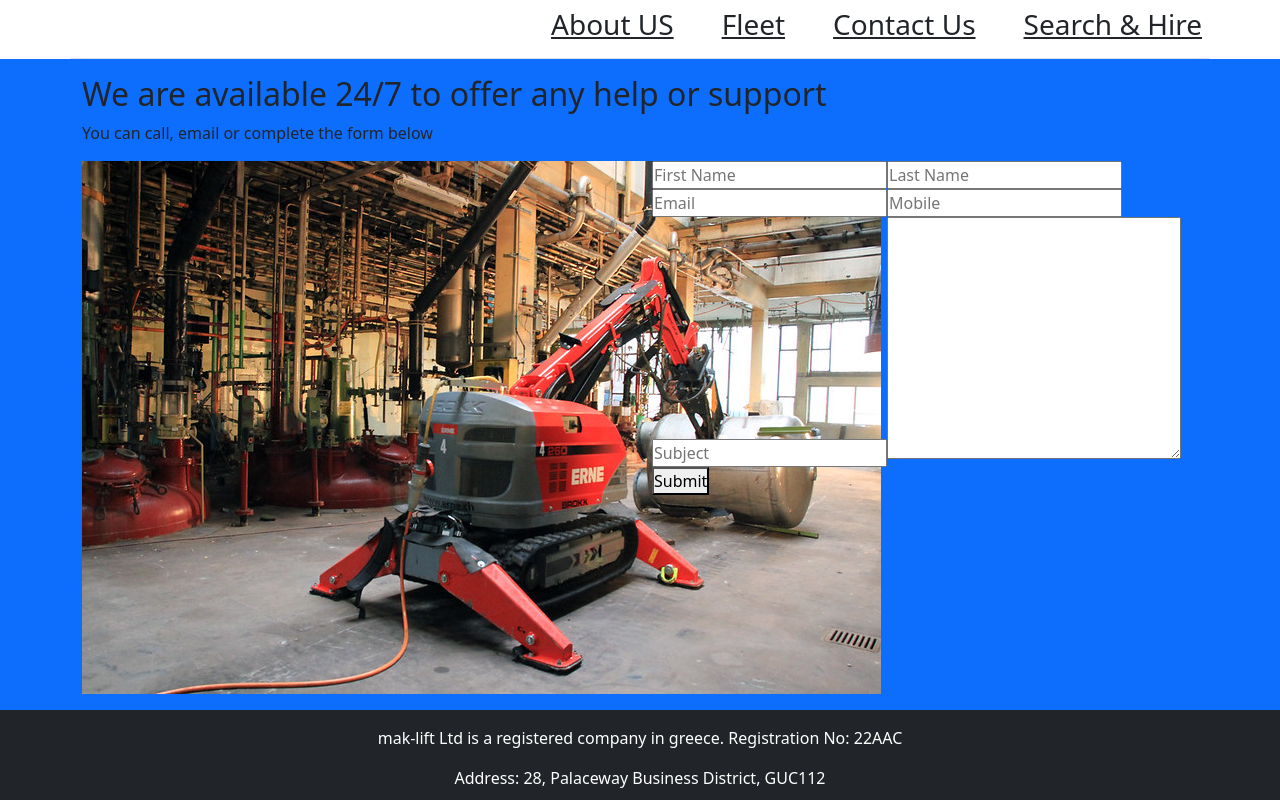
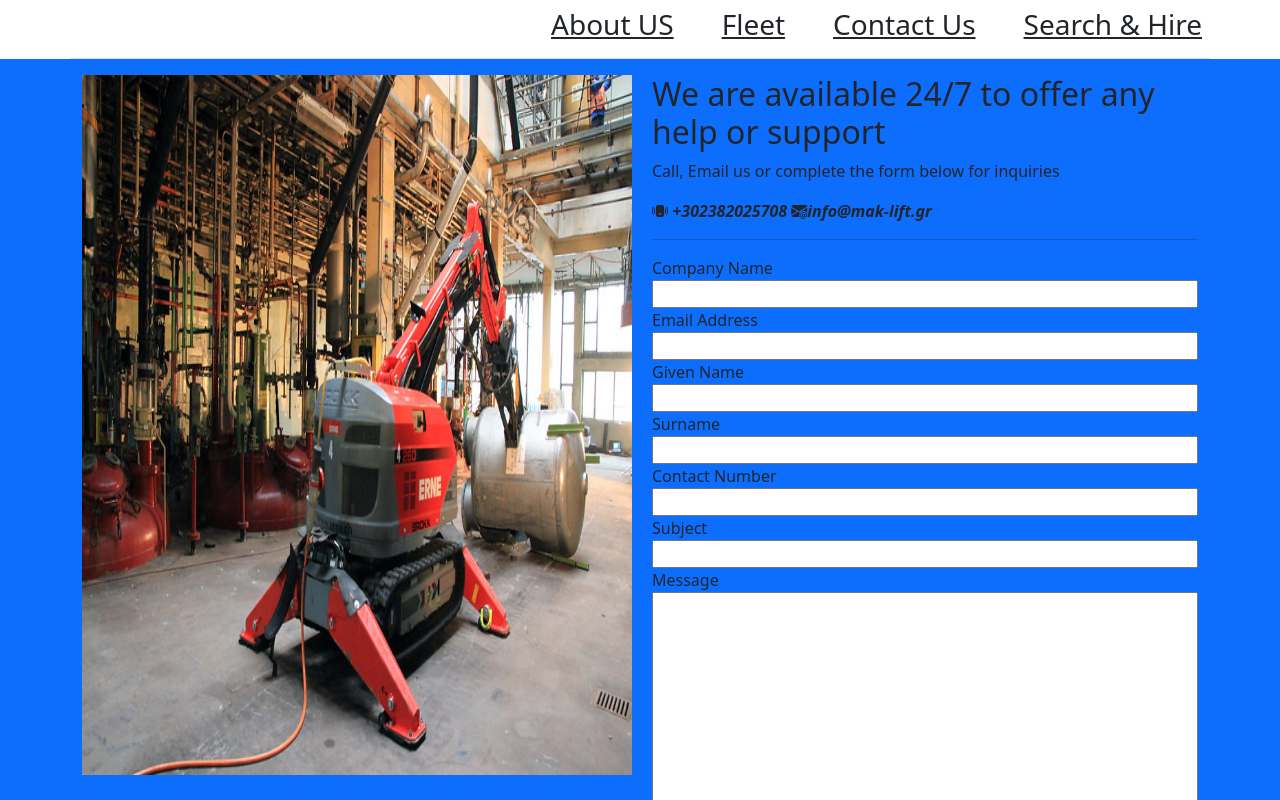
Before and after one commit to nikomakr/mak-lift, a React (Vite) app: page /contactUs in a window 1280 px wide. Shown: the top 800 px of the page. Built offline with nearby package versions, Linux system fonts and the light colour scheme.

Commit message:
formating the form component and the contactUs page

```diff
--- a/package.json
+++ b/package.json
@@ -12,6 +12,7 @@
   "dependencies": {
     "axios": "^1.6.5",
     "bootstrap": "^5.3.2",
+    "bootstrap-icons": "^1.11.3",
     "formik": "^2.4.5",
     "install": "^0.13.0",
     "npm": "^10.3.0",
--- a/src/components/Image/index.jsx
+++ b/src/components/Image/index.jsx
@@ -1,7 +1,7 @@
 function Image(){
     return (
         <>
-        <img src="Contact page photo.jpg" alt="" />
+        <img src="Contact page photo.jpg" alt="" height="700" width="550" />
         </>
     )
 }
--- a/src/components/form/index.jsx
+++ b/src/components/form/index.jsx
@@ -1,29 +1,56 @@
-function Form (){
-    return (
-        <form className="--form-control --card--flex-center --dir-column">
-        <input
-        type="text"
-        placeholder="First Name"
-        name="user_firstname" required/>
-        <input
-        type="text"
-        placeholder="Last Name"
-        name="user_lastname" required/><input
-        type="text"
-        placeholder="Email"
-        name="E-mail" required/>
-        <input
-        type="text"
-        placeholder="Mobile"
-        name="Mobile number" required/>
-        <input
-        type="text"
-        placeholder="Subject"
-        name="subject" required/>
-        <textarea name="message" cols="30" rows="10"></textarea>
-        <button type='submit' className="--btn --btn-primary">Submit</button>
+// function Form (){
+//     return (
+//         <form className="--form-control --card--flex-center --dir-column">
+//         <input
+//         type="text"
+//         placeholder="First Name"
+//         name="user_firstname" required/>
+//         <input
+//         type="text"
+//         placeholder="Last Name"
+//         name="user_lastname" required/><input
+//         type="text"
+//         placeholder="Email"
+//         name="E-mail" required/>
+//         <input
+//         type="text"
+//         placeholder="Mobile"
+//         name="Mobile number" required/>
+//         <input
+//         type="text"
+//         placeholder="Subject"
+//         name="subject" required/>
+//         <textarea name="message" cols="30" rows="10"></textarea>
+//         <button type='submit' className="--btn --btn-primary">Submit</button>
+//     </form>
+//     )
+// }
+
+// export default Form
+import React from 'react';
+
+const Form = () => {
+  return (
+    <>
+    <form style={{ display: 'flex', flexDirection: 'column', alignItems: 'flex-center' }}>
+      <label htmlFor='company name'>Company Name</label>
+      <input type="text" id='company name' name="company name" required />
+      <label htmlFor='email address'>Email Address</label>
+      <input type="text" id='email' name="E-mail" required />
+      <label htmlFor='Given Name'>Given Name</label>
+      <input type="text" id='given-name' name="given name" required />
+      <label htmlFor='Surname'>Surname</label>
+      <input type="text" id="Surname" name="user_lastname" required />
+      <label htmlFor='contact number'>Contact Number</label>
+      <input type="text" id="Contact number" name="contact number" required />
+      <label htmlFor='Subject'>Subject</label>
+      <input type="text" id="Subject" name="subject" required />
+      <label htmlFor='message'>Message</label>
+      <textarea name="message" cols="30" rows="10"></textarea>
     </form>
-    )
-}
+    <button type='submit'>Submit</button>
+    </>
+  );
+};
 
-export default Form
+export default Form;
--- a/src/main.jsx
+++ b/src/main.jsx
@@ -1,6 +1,7 @@
 import React from 'react';
 import App from './App';
 import 'bootstrap/dist/css/bootstrap.min.css';
+import 'bootstrap-icons/font/bootstrap-icons.css';
 import * as bootstrap from 'bootstrap';
 
 import ReactDOM from 'react-dom/client';
--- a/src/pages/contactUs/index.jsx
+++ b/src/pages/contactUs/index.jsx
@@ -1,18 +1,30 @@
 import React from 'react'
 import Form from '../../components/form'
 import Image from '../../components/Image'
+
 const ContactUs = () => {
     return(
+        <>
         <section>
             <div className="container">
-                <h2 className="--text-center">We are available 24/7 to offer any help or support</h2>
-                <p>You can call, email or complete the form below</p>
+
                 <div className="row">
                     <div className="col-6">
                         <Image/>
 
                     </div>
                     <div className="col-6">
+                    <h2 className="--text-center">We are available 24/7 to offer any help or support</h2>
+
+                    <p>Call, Email us or complete the form below for inquiries</p>
+                 <div>
+                <b> <i className="bi bi-phone-vibrate-fill" hieght="20" width="20"> +302382025708 </i></b>
+
+               <b> <i className="bi bi-envelope-at-fill">info@mak-lift.gr</i> </b>
+               </div>
+               {/* <p><i className="EnvelopeFill" size={24}> info@mak-lift.gr </i></p> */}
+
+               <hr></hr>
 
                 {/* create the form */}
                <Form/>
@@ -25,6 +37,7 @@ const ContactUs = () => {
 
             </div>
         </section>
+        </>
     )
 }
 
```
